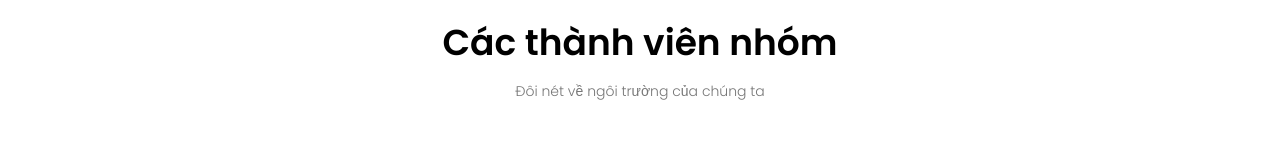
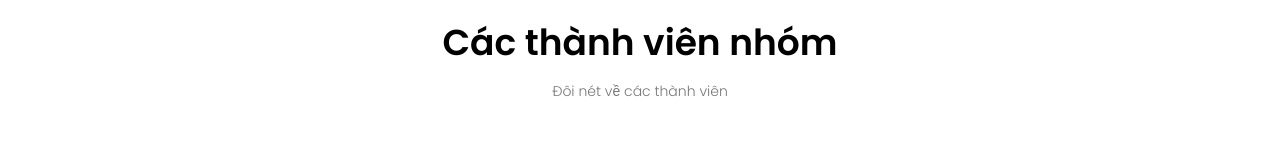
Before and after one commit to TieGarcia/WebforCourse, a plain HTML site: page about.html in a window 1280 px wide. Shown: the part 435-595 px from the top of the page. Drawn offline with Linux system fonts and the light colour scheme.

Commit message:
Update about.html

```diff
--- a/about.html
+++ b/about.html
@@ -29,7 +29,7 @@
         <!-------Campus-->
 <section class="campus">
     <h1>Các thành viên nhóm </h1>
-    <p>Đôi nét về ngôi trường của chúng ta</p>
+    <p>Đôi nét về các thành viên</p>
     <div class="row">
         <div class="campus-col">
             <img src="images/anh sang.jpg">
```
